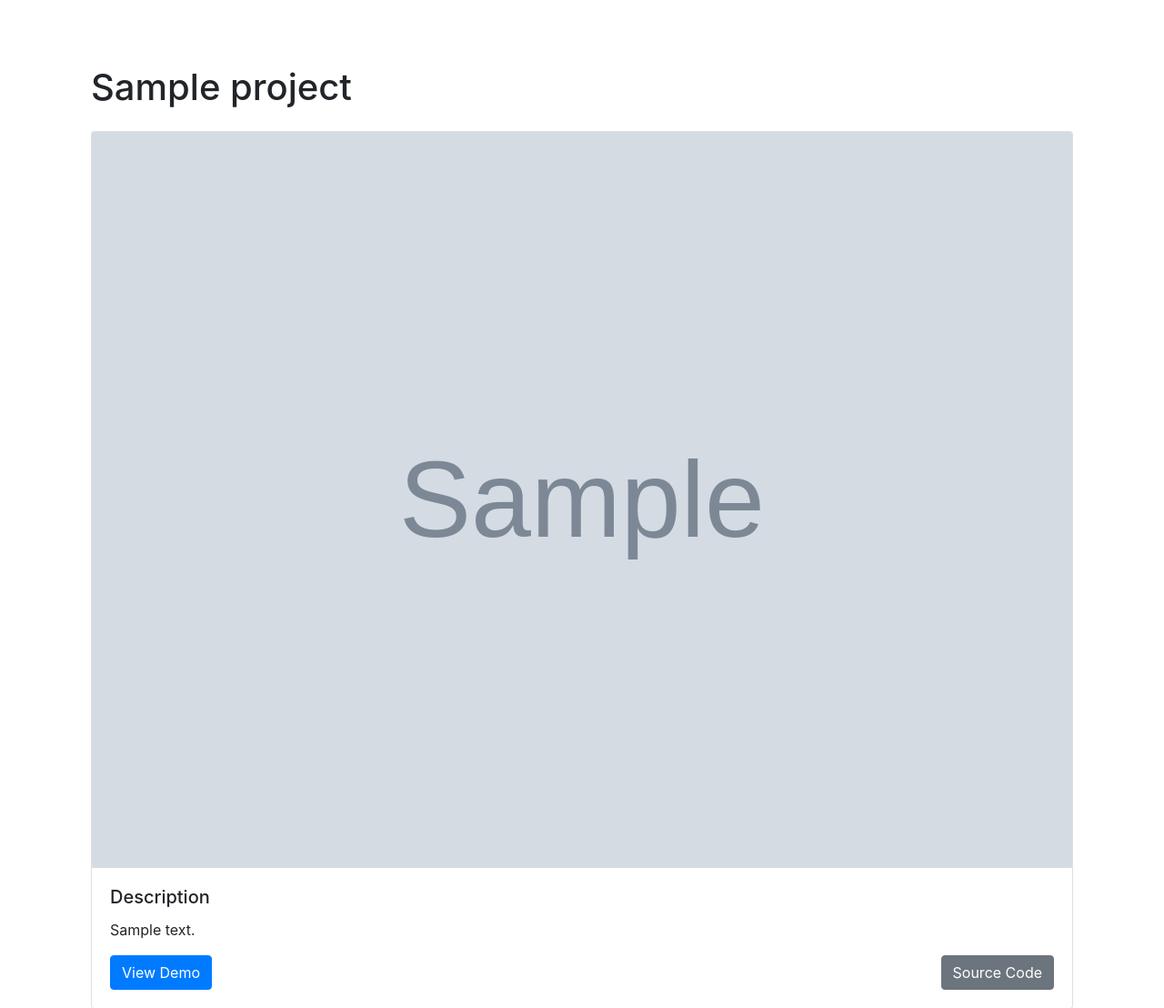
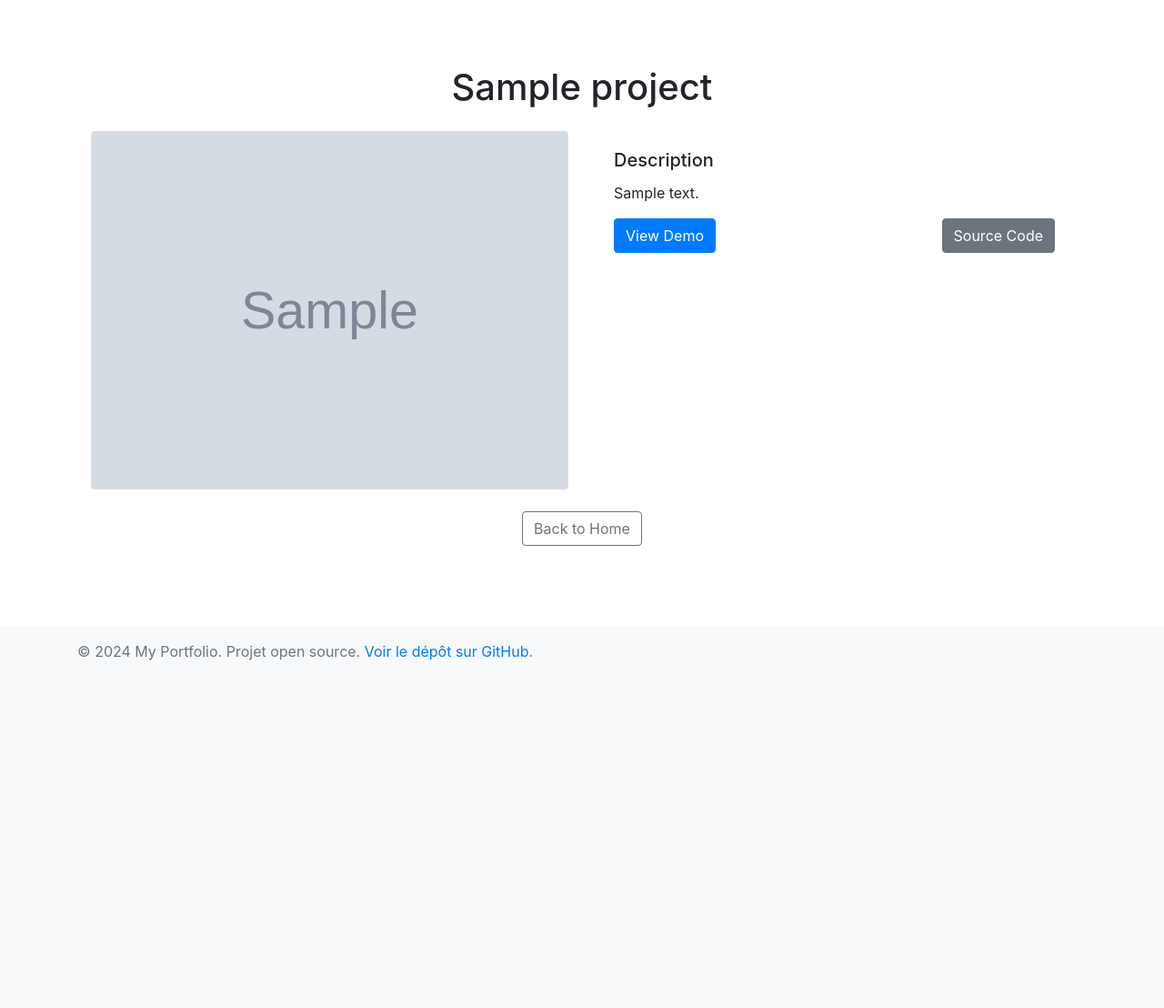
Before and after one commit to HamaBarhamou/myportfolio, a Django app: page /project/1/ in a window 1280 px wide. Shown: the part 56-1164 px from the top of the page at 91% size. After the commit the page ends 782 px from the top, so only its background shows below. Run offline with Django 5.2, Linux system fonts and the light colour scheme; tables that the repository leaves empty hold one stand-in row (values such as "Sample post"); grey boxes marked "Sample" are stand-in pictures; some libraries are stand-ins or nearby versions.

Commit message:
git commit -m "Amélioration de la présentation du template de détails du projet avec une disposition en deux colonnes
- Utilisation de Bootstrap pour diviser la page en deux colonnes, une pour l'image et une pour la description et les liens
- Ajustement de l'image pour qu'elle occupe toute la largeur disponible sans déformation
- Réorganisation du contenu de la description et des liens pour une meilleure présentation"

```diff
--- a/portfolio/templates/portfolio/project_detail.html
+++ b/portfolio/templates/portfolio/project_detail.html
@@ -4,9 +4,14 @@
 
 {% block content %}
   <div class="container mt-5">
-    <h1 class="mb-4">{{ project.title }}</h1>
-    <div class="card mb-4">
-      <img src="{{ project.image.url }}" class="card-img-top" alt="{{ project.title }}">
+    <h1 class="mb-4 text-center">{{ project.title }}</h1>
+    <div class="row">
+      <div class="col-md-6 mb-4">
+        <div class="card">
+          <img src="{{ project.image.url }}" class="card-img-top" alt="{{ project.title }}" style="width: 100%; height: auto;">
+        </div>
+      </div>
+      <div class="col-md-6 mb-4">
         <div class="card-body">
           <h5 class="card-title">Description</h5>
           <p class="card-text">{{ project.description }}</p>
@@ -16,6 +21,9 @@
           </div>
         </div>
       </div>
+    </div>
+    <div class="text-center">
       <a href="{% url 'portfolio:home' %}" class="btn btn-outline-secondary">Back to Home</a>
     </div>
+  </div>
 {% endblock %}
```
Lines whose indentation alone changed are shown as unchanged.
